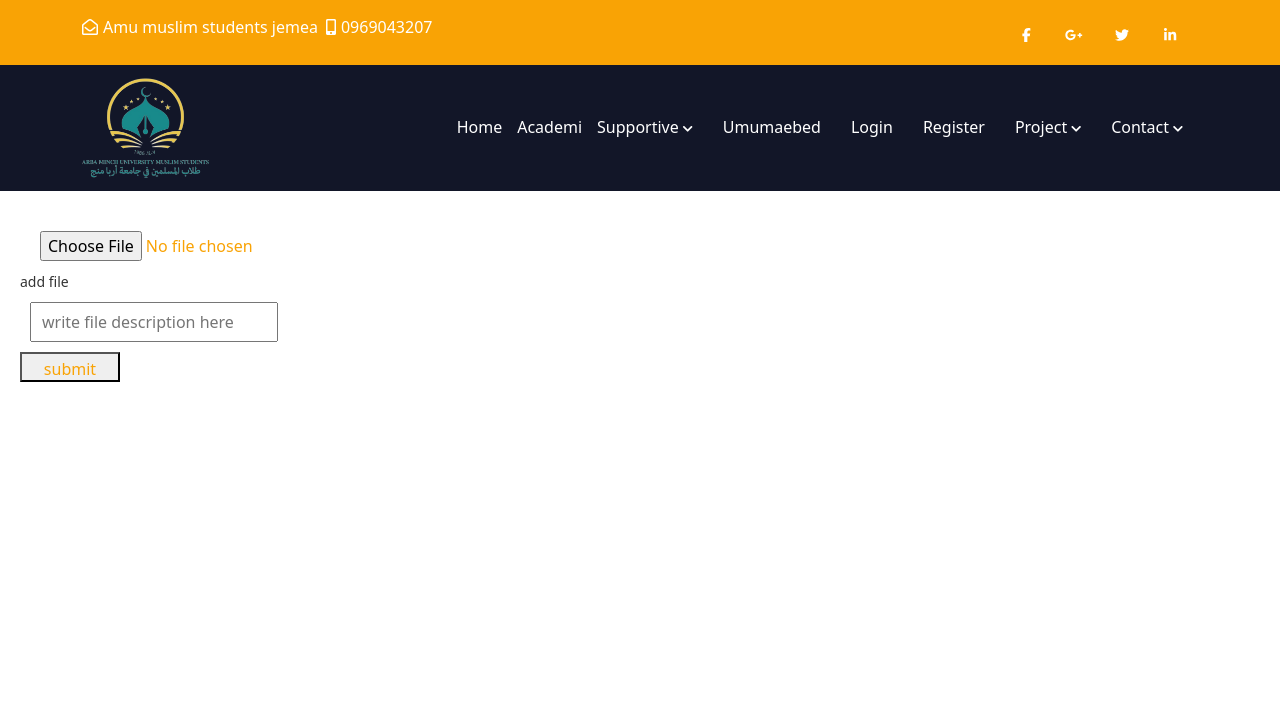
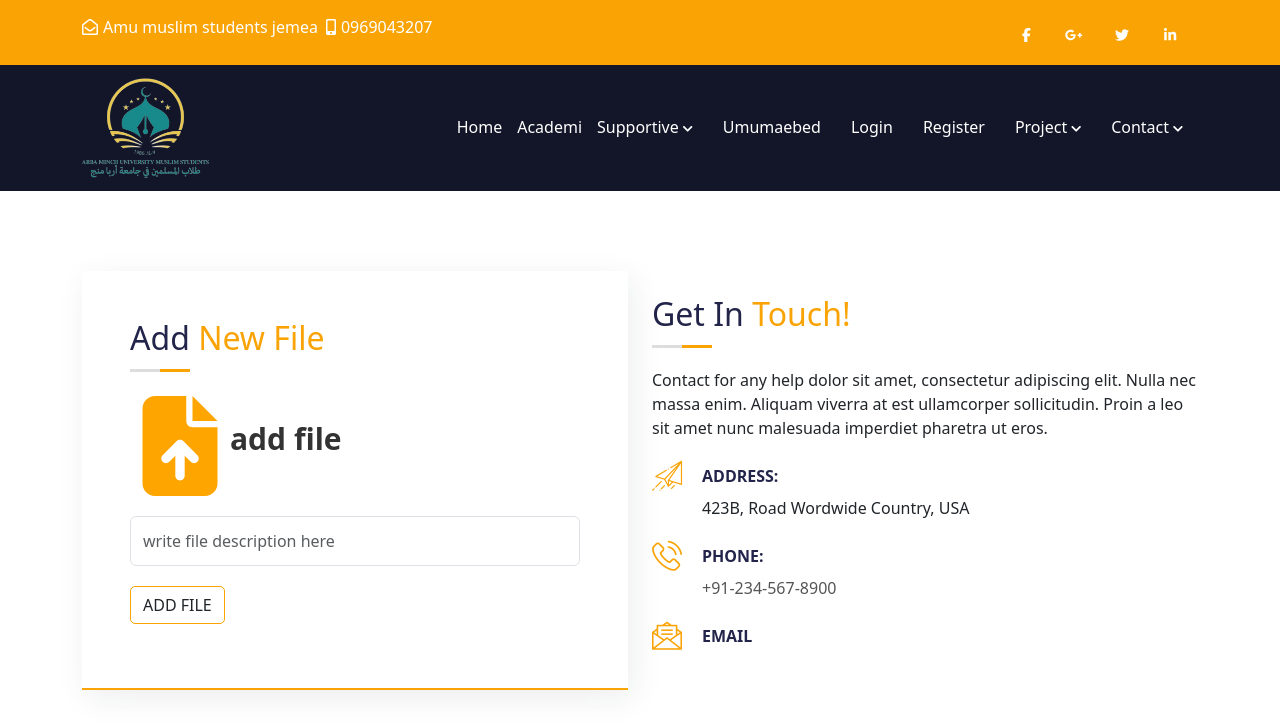
Before and after one commit to Othmaniy/AMU_jemea_web, a React (Vite) app in the folder frontend/: page /addfiles in a window 1280 px wide. Shown: the top 728 px of the page. Built offline with nearby package versions, Linux system fonts and the light colour scheme.

Commit message:
react icons installed and add files froent end done

```diff
--- a/frontend/package.json
+++ b/frontend/package.json
@@ -10,14 +10,19 @@
     "preview": "vite preview"
   },
   "dependencies": {
+    "@emotion/react": "^11.13.0",
+    "@emotion/styled": "^11.13.0",
     "@fortawesome/fontawesome-svg-core": "^6.5.1",
     "@fortawesome/free-brands-svg-icons": "^6.5.1",
     "@fortawesome/free-solid-svg-icons": "^6.5.1",
     "@fortawesome/react-fontawesome": "^0.2.0",
+    "@mui/icons-material": "^5.16.4",
+    "@mui/material": "^5.16.4",
     "axios": "^1.6.8",
     "bootstrap": "^5.3.3",
     "react": "^18.2.0",
     "react-dom": "^18.2.0",
+    "react-icons": "^5.2.1",
     "react-router-dom": "^6.22.2"
   },
   "devDependencies": {
--- a/frontend/src/pages/Acadamy/admin/AddFiles.jsx
+++ b/frontend/src/pages/Acadamy/admin/AddFiles.jsx
@@ -1,6 +1,7 @@
 import React, { useState } from 'react'
 import basepath from '../../../components/url/url';
 import "./addfile.css"
+import { FaFileArrowUp } from "react-icons/fa6";
 function AddFiles() {
   const [file,setFile]=useState(null);
   const [filedescription,setFiledescription]=useState('')
@@ -47,15 +48,74 @@ function AddFiles() {
 
   }
   return (
-    <div className='adcontainer'>
 
-        <input type="file" id='file' onChange={(e)=>setFile(e.target.files[0])} />
-        <label htmlFor="file">add file</label>
-        <input type="text" name='file_description' placeholder='write file description here' onChange={(e)=>setFiledescription(e.target.value)} />
+    <div>
+       <section className="contact pb-lg-0 z-index-1">
+          <div className="container">
+            <div className="row">
+              <div className="col-lg-6 col-md-12">
+                <div className="contact-main white-bg p-5">
+                  <h2 className="title mb-4">
+                   add <span>new file</span>
+                  </h2>
+                  <form id="contact-form" >
 
-        <button onClick={handleClick}>submit</button>
-        <p>{responsemessage}</p>
+                    <div className="form-group">
+                    <input type="file" id='file' onChange={(e)=>setFile(e.target.files[0])} style={{display:"none"}} />
+        <label htmlFor="file">
+                  <div className='items'>
+                  <FaFileArrowUp style={{ fontSize: '100px', color: 'orange' }} />
+                   <span style={{fontSize:"30px", fontWeight:"bold",cursor:"pointer"}} >add file</span>
+                  </div>
+                  </label>
 
+                    </div>
+                    <div className="form-group">
+                    <input type="text" name='file_description'
+                    className="form-control" placeholder='write file description here' onChange={(e)=>setFiledescription(e.target.value)} />
+
+                    </div>
+
+
+
+                    <button onClick={handleClick} className="btn btn-border btn-radius">Add file</button>
+
+                    <p>{responsemessage}</p>
+                  </form>
+                </div>
+              </div>
+              <div className="col-lg-6 col-md-12 form-info mt-4">
+                <h2 className="title">
+                  Get In <span>Touch!</span>
+                </h2>
+                <p>
+                  Contact for any help dolor sit amet, consectetur adipiscing
+                  elit. Nulla nec massa enim. Aliquam viverra at est ullamcorper
+                  sollicitudin. Proin a leo sit amet nunc malesuada imperdiet
+                  pharetra ut eros.
+                </p>
+                <ul className="contact-info list-unstyled mt-4">
+                  <li className="mb-4">
+                    <i className="flaticon-paper-plane"></i>
+                    <span>Address:</span>
+                    <p>423B, Road Wordwide Country, USA</p>
+                  </li>
+                  <li className="mb-4">
+                    <i className="flaticon-phone-call"></i>
+                    <span>Phone:</span>
+                    <a href="tel:+912345678900">+91-234-567-8900</a>
+                  </li>
+                  <li>
+                    <i className="flaticon-message"></i>
+                    <span>Email</span>
+
+
+                  </li>
+                </ul>
+              </div>
+            </div>
+          </div>
+        </section>
     </div>
   )
 }
```
Also changed, not shown: 1 other file (tests, documents, lock files or other folders).
